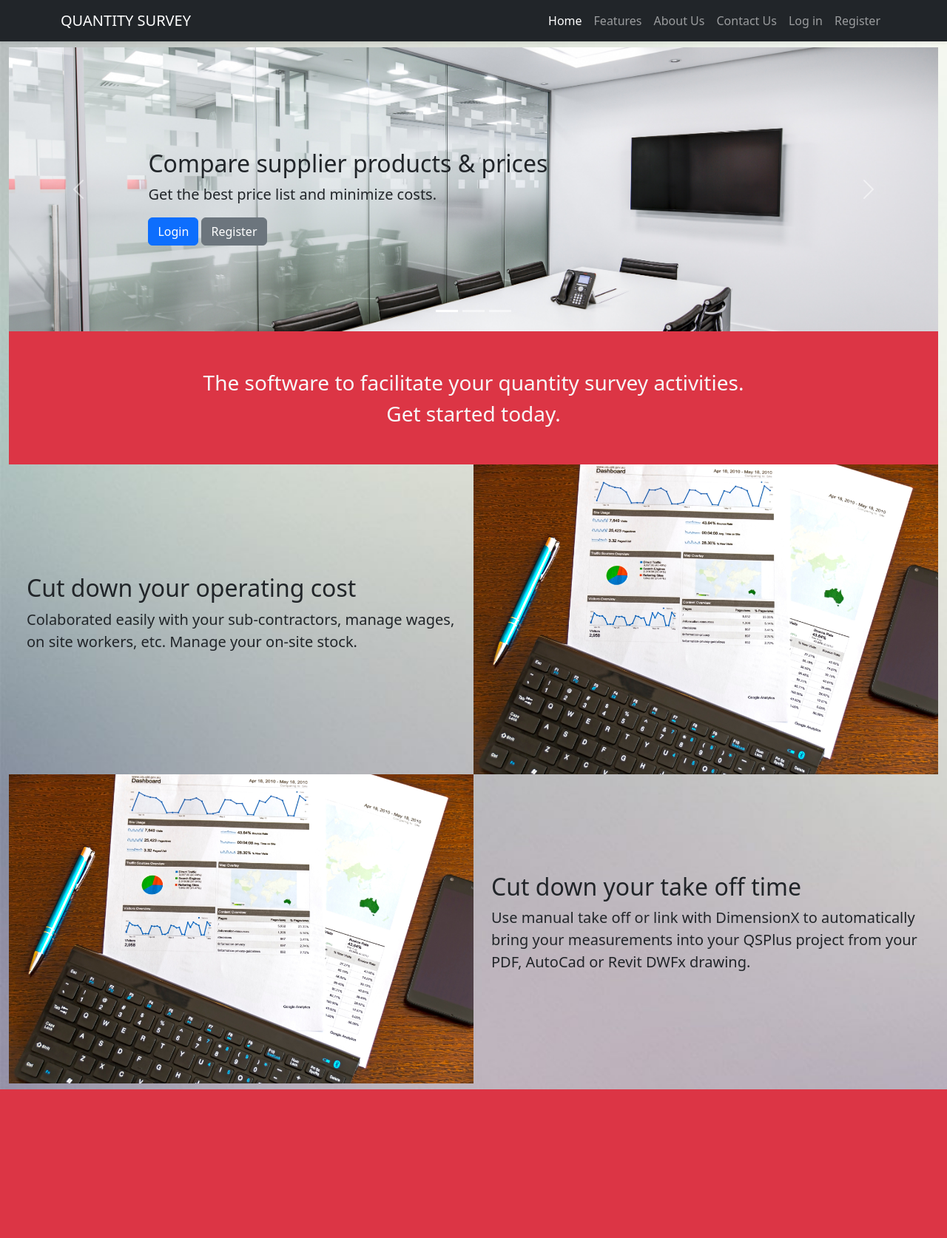
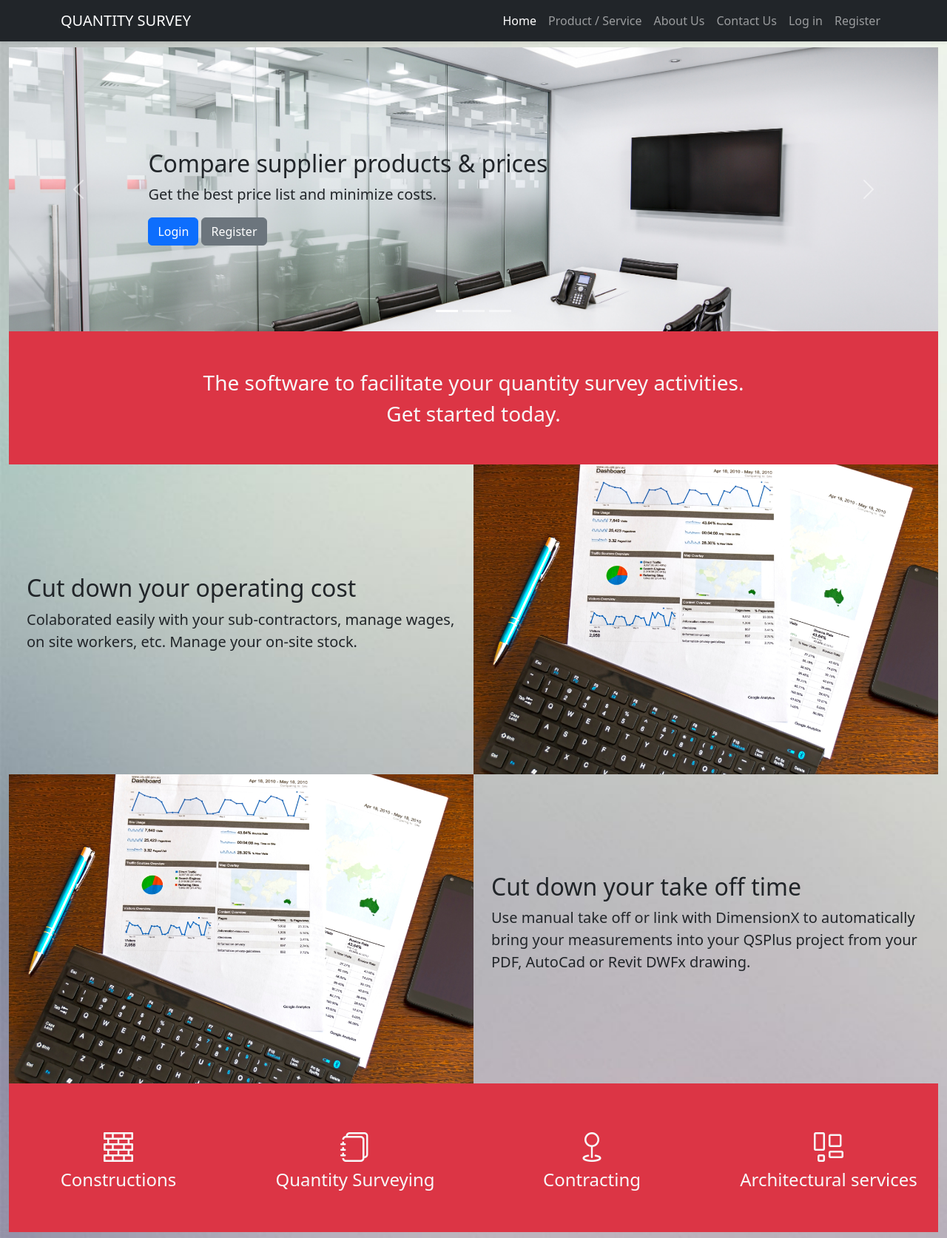
Before and after one commit to ozeyking/Quantity-Survey, a Django app: page / in a window 1280 px wide. Shown: the whole page at 74% size. Before the commit the page ends 1473 px from the top, so only its background shows below. Run offline with Django 4.2, Linux system fonts and the light colour scheme; some libraries are stand-ins or nearby versions.

Commit message:
features

```diff
--- a/templates/home.html
+++ b/templates/home.html
@@ -64,5 +64,33 @@
       <p class='lead'>Use manual take off or link with DimensionX to automatically bring your measurements into your QSPlus project from your PDF, AutoCad or Revit DWFx drawing.</p>
     </div>
   </div>
+  <div class='col-12 py-5 bg-danger text-center fs-3'>
+    <div class='row text-light'>
+      <div class='col-md-3' id='features'>
+        <div class='card-body text-center m-2'>
+          <i class='bi bi-bricks fs-1'></i>
+          <h4>Constructions</h4>
+        </div>
+      </div>
+      <div class='col-md-3' id='features'>
+        <div class='card-body text-center m-2'>
+          <i class='bi bi-journals fs-1'></i>
+          <h4>Quantity Surveying</h4>
+        </div>
+      </div>
+      <div class='col-md-3' id='features'>
+        <div class='card-body text-center m-2'>
+          <i class='bi bi-geo fs-1'></i>
+          <h4>Contracting</h4>
+        </div>
+      </div>
+      <div class='col-md-3' id='features'>
+        <div class='card-body text-center m-2'>
+          <i class='bi bi-layout-wtf fs-1'></i>
+          <h4>Architectural services</h4>
+        </div>
+      </div>
+    </div>
+  </div>
 </div>
 {% endblock %}
--- a/templates/partials/navbar.html
+++ b/templates/partials/navbar.html
@@ -26,14 +26,11 @@
             </a>
           </li>
           <li class="nav-item">
-            <a class="nav-link {% if '/product' in request.path %} active {% endif %}" href="{% url 'home' %}">Features</a>
+            <a class="nav-link {% if '/product' in request.path %} active {% endif %}" href="{% url 'home' %}#features">Product / Service</a>
           </li>
           <li class="nav-item">
             <a class="nav-link {% if '/partner' in request.path %} active {% endif %}" href="{% url 'about' %}">About Us</a>
           </li>
-          {% comment %} <li class="nav-item">
-            <a class="nav-link {% if '/service' in request.path %} active {% endif %}" href="{% url 'home' %}">Pricing</a>
-          </li> {% endcomment %}
           <li class="nav-item">
             <a class="nav-link {% if 'qna' in request.path %} active {% endif %}" href="{% url 'contact' %}">Contact Us</a>
           </li>
```
